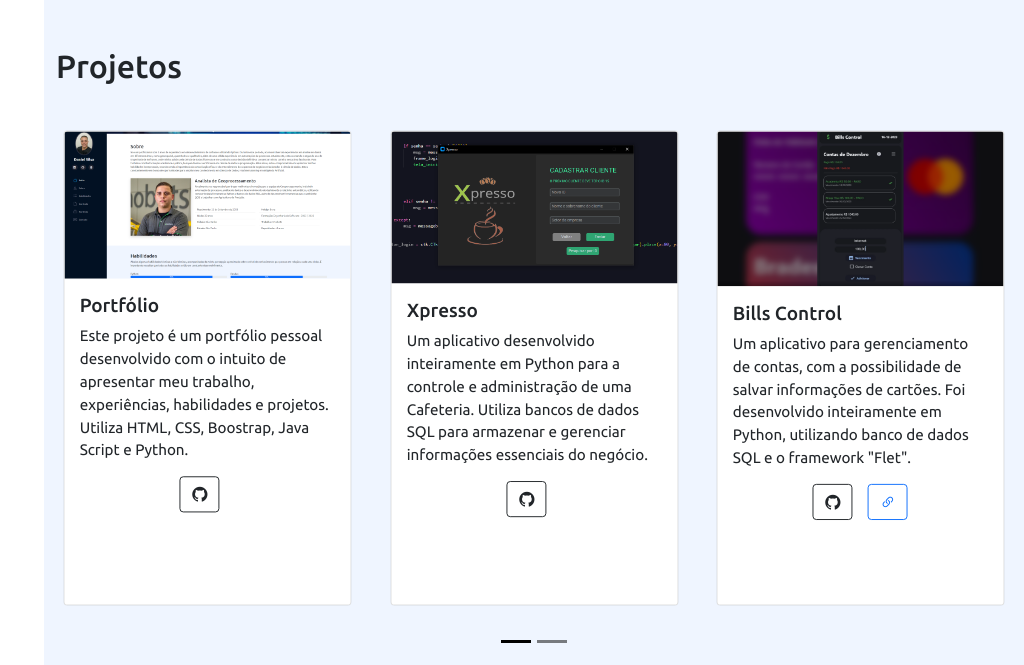
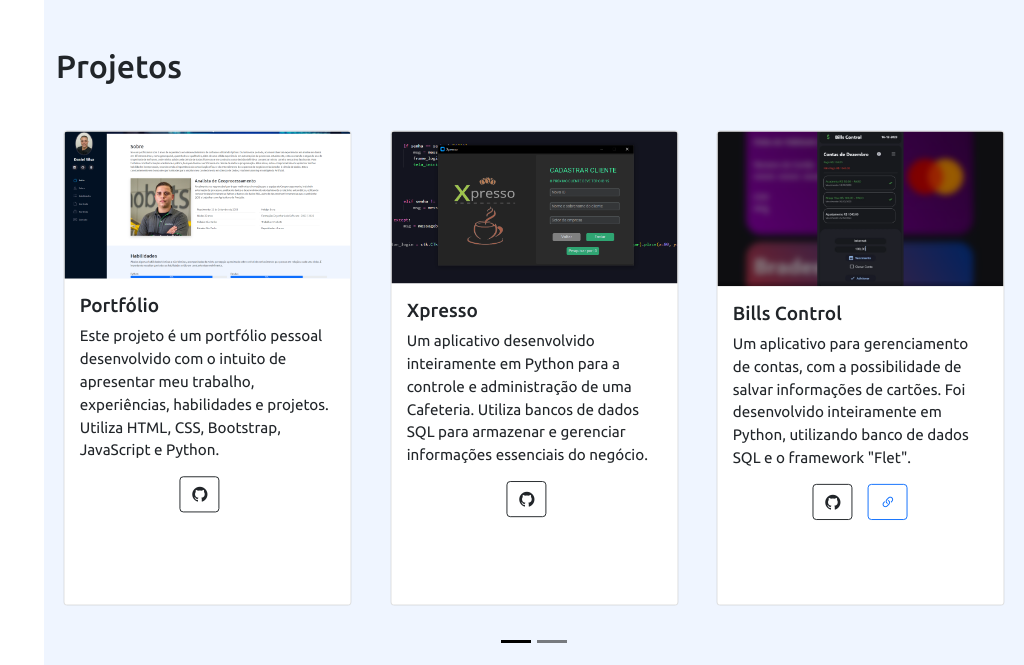
Before and after one commit to DevTheo25/Portfolio, a Flask app: page / in a window 1280 px wide. Shown: the part 2925-3590 px from the top of the page, without its empty margins (256-1280 px from the left). Run offline with Flask 3, Linux system fonts and the light colour scheme; some libraries are stand-ins or nearby versions.

Commit message:
Finalização

```diff
--- a/config.py
+++ /dev/null
@@ -1,2 +0,0 @@
-email = "works.danielsilva@gmail.com"
-senha = "Theosilva123"
--- a/templates/index.html
+++ b/templates/index.html
@@ -337,7 +337,7 @@
                                             alt="Portfólio Responsivo">
                                         <div class="card-body">
                                             <h5 class="card-title">Portfólio</h5>
-                                            <p class="card-text">Este projeto é um portfólio pessoal desenvolvido com o intuito de apresentar meu trabalho, experiências, habilidades e projetos. Utiliza HTML, CSS, Boostrap, Java Script e Python.</p>
+                                            <p class="card-text">Este projeto é um portfólio pessoal desenvolvido com o intuito de apresentar meu trabalho, experiências, habilidades e projetos. Utiliza HTML, CSS, Bootstrap, JavaScript e Python.</p>
                                             <div class="d-flex justify-content-center">
                                                 <a href="https://github.com/DevTheo25/Portfolio"
                                                     target='_blank' class="btn btn-outline-dark me-3"><i
```
Also changed, not shown: 1 other file.
